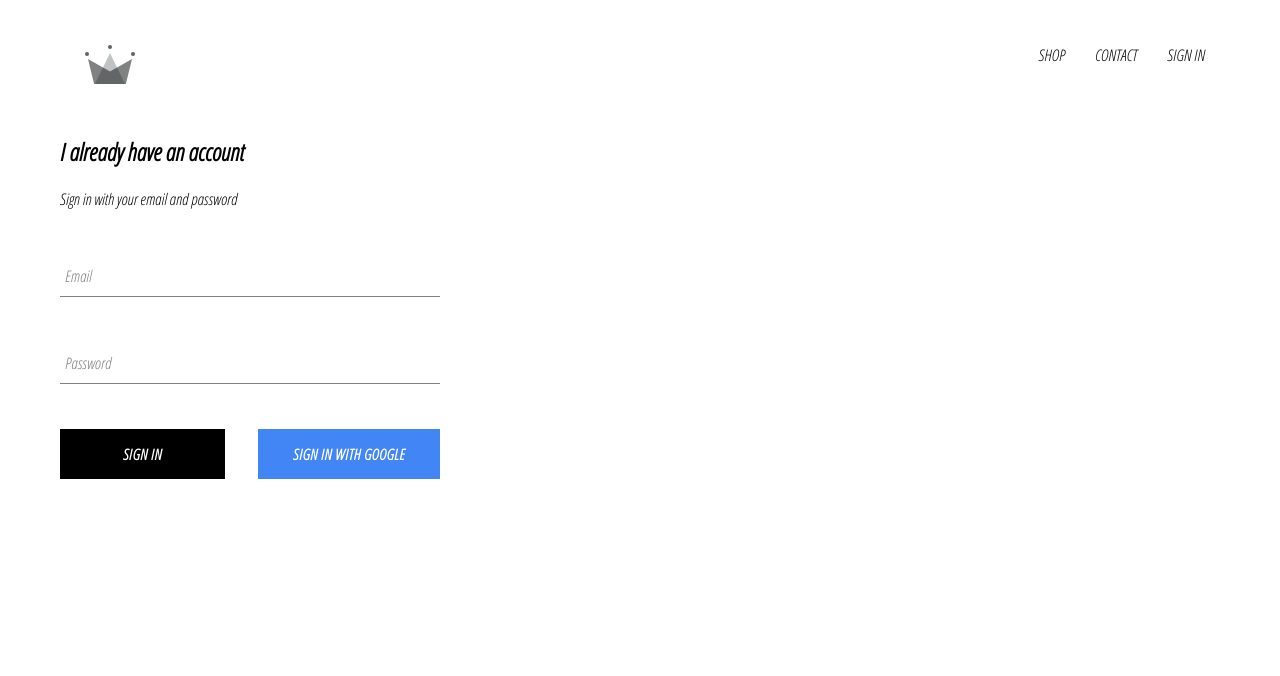
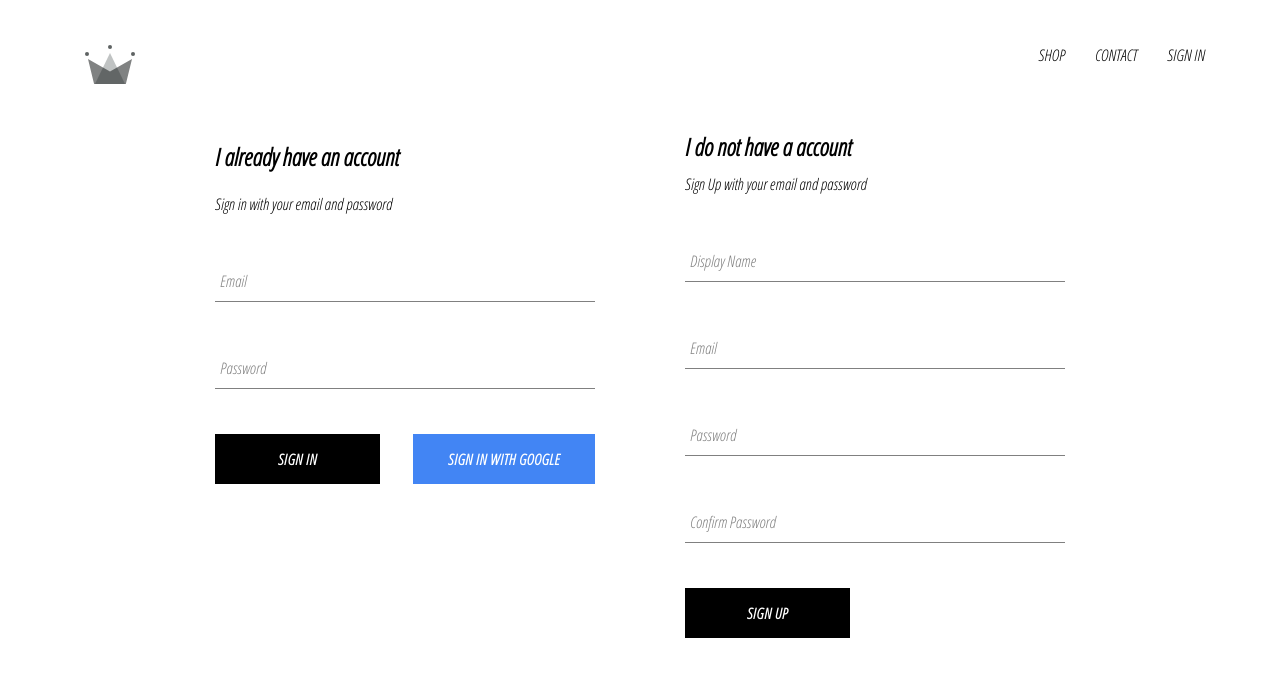
Before and after one commit to dangtrannam/crwn-clothing, a React (Create React App) app: page /signin in a window 1280 px wide. Shown: the top 676 px of the page. Built offline with nearby package versions, Linux system fonts and the light colour scheme; no server answers.

Commit message:
SignUp with email & pwd

```diff
--- /dev/null
+++ b/src/components/sign-up/sign-up.component.jsx
@@ -0,0 +1,102 @@
+import React, { useState } from "react";
+
+import './sign-up.styles.scss'
+import FormInput from "../form-input/form-input.component";
+import CustomButton from "../custom-button/custom-button.component";
+
+import { auth, createUserProfileDocument } from "../../firebase/firebase.utils";
+
+
+function SignUp() {
+  const [displayName, setDisplayName] = useState("");
+  const [email, setEmail] = useState("");
+  const [password, setPassword] = useState("");
+  const [confirmPassword, setConfirmPassword] = useState("");
+
+  const handleSubmit = async event => {
+      event.preventDefault();
+
+      if (password !== confirmPassword) {
+          alert("passwords don't match");
+          return;
+      }
+
+      try {
+          const { user } = await auth.createUserWithEmailAndPassword(email, password);
+
+          await createUserProfileDocument(user, { displayName });
+
+          setDisplayName("");
+          setEmail("");
+          setPassword("");
+          setConfirmPassword("");
+      } catch (error) {
+          console.log("Error SignUp: ", error.message);
+      }
+  }
+
+  const handleChange = event => {
+      const { name, value } = event.target;
+
+      switch (name) {
+          case "displayName":
+              setDisplayName(value);
+              break;
+          case "email":
+              setEmail(value);
+              break;
+          case "password":
+              setPassword(value);
+              break;
+          case "confirmPassword":
+              setConfirmPassword(value);
+              break;
+          default:
+              break;
+      }
+  }
+
+  return (
+    <div className="sign-up">
+      <h2 className="title">I do not have a account</h2>
+      <span>Sign Up with your email and password</span>
+      <form onSubmit={handleSubmit} >
+        <FormInput
+          type="text"
+          name="displayName"
+          value={displayName}
+          onChange={handleChange}
+          label="Display Name"
+          required
+        />
+        <FormInput
+          type="email"
+          name="email"
+          value={email}
+          onChange={handleChange}
+          label="Email"
+          required
+        />
+        <FormInput
+          type="password"
+          name="password"
+          value={password}
+          onChange={handleChange}
+          label="Password"
+          required
+        />
+        <FormInput
+          type="password"
+          name="confirmPassword"
+          value={confirmPassword}
+          onChange={handleChange}
+          label="Confirm Password"
+          required
+        />
+        <CustomButton type="submit">SIGN UP</CustomButton>
+      </form>
+    </div>
+  );
+}
+
+export default SignUp;
--- /dev/null
+++ b/src/components/sign-up/sign-up.styles.scss
@@ -0,0 +1,9 @@
+.sign-up {
+  display: flex;
+  flex-direction: column;
+  width: 380px;
+
+  .title {
+    margin: 10px 0;
+  }
+}
--- a/src/pages/sign-in-and-sign-up/sign-in-and-sign-up.component.jsx
+++ b/src/pages/sign-in-and-sign-up/sign-in-and-sign-up.component.jsx
@@ -2,12 +2,14 @@
 import './sign-in-and-sign-up.styles.scss'
 
 import SignIn from '../../components/sign-in/sign-in.component'
+import SignUp from '../../components/sign-up/sign-up.component'
 
 function SignInAndSignUpPage() {
 
     return (
         <div className='sign-in-and-sign-up'>
             <SignIn />
+            <SignUp />
         </div>
     )
 }
--- a/src/pages/sign-in-and-sign-up/sign-in-and-sign-up.styles.scss
+++ b/src/pages/sign-in-and-sign-up/sign-in-and-sign-up.styles.scss
@@ -0,0 +1,6 @@
+.sign-in-and-sign-up {
+    width: 850px;
+    display: flex;
+    justify-content: space-between;
+    margin: 30px auto;
+}
```
